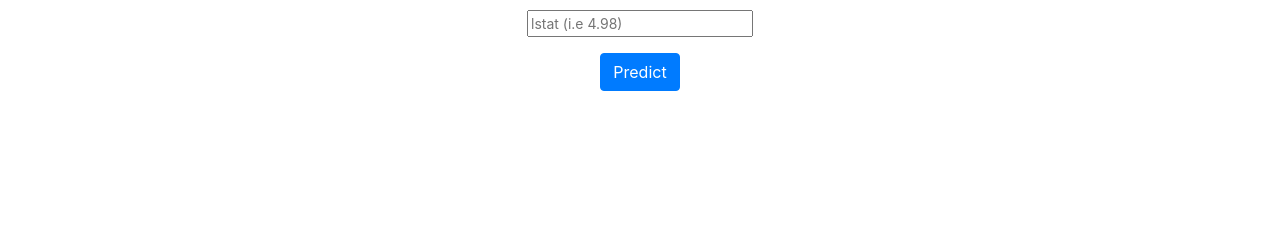
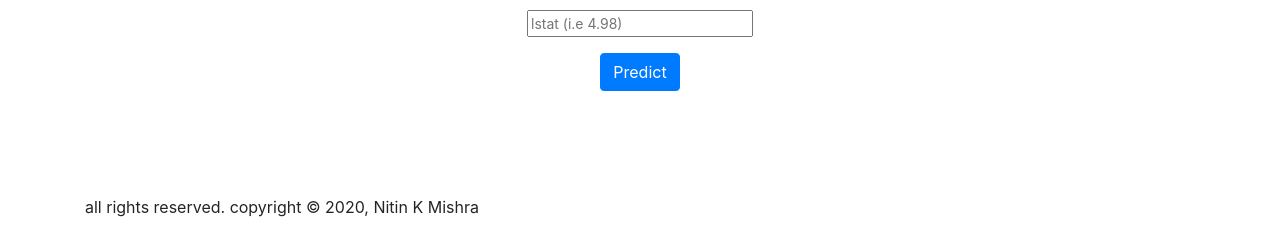
Before and after one commit to nmishra1708/real_estate_price_predictor_heroku, a Flask app: page / in a window 1280 px wide. Shown: the part 694-929 px from the top of the page. Before the commit the page ends 785 px from the top, so only its background shows below. Run offline with Flask 2, Linux system fonts and the light colour scheme; parts of the project's set-up code (start-up, migrations or seed data) failed here and were passed over.

Commit message:
updated footer

```diff
--- a/templates/index.html
+++ b/templates/index.html
@@ -102,6 +102,9 @@ form {
    <br>
    {{ prediction_text }}
 
+	<br>
+	<br>
+	<p>all rights reserved. copyright © 2020, Nitin K Mishra </p>
  </div>
 </div>
 </body>
```
